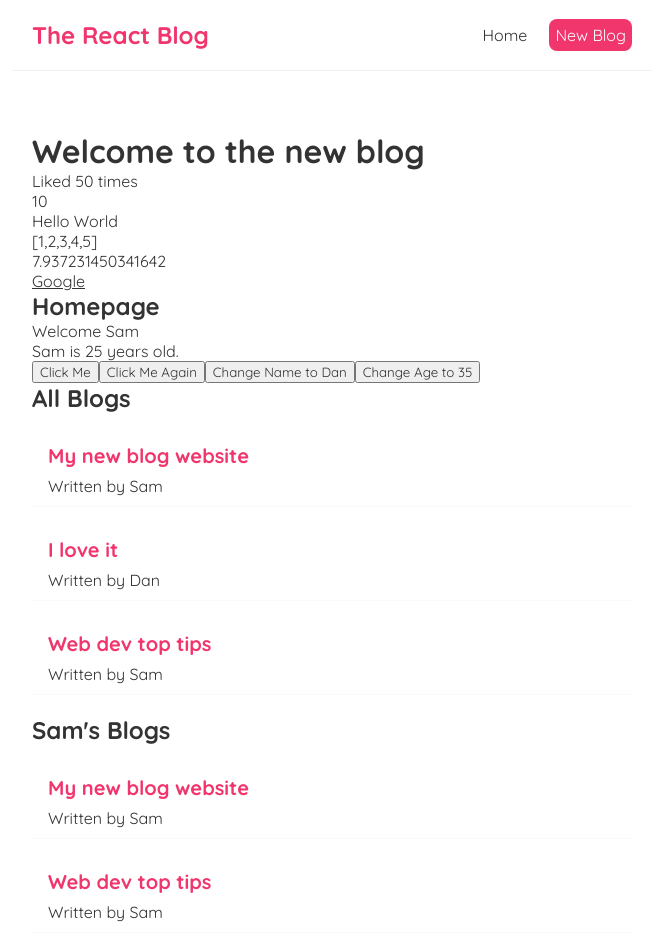
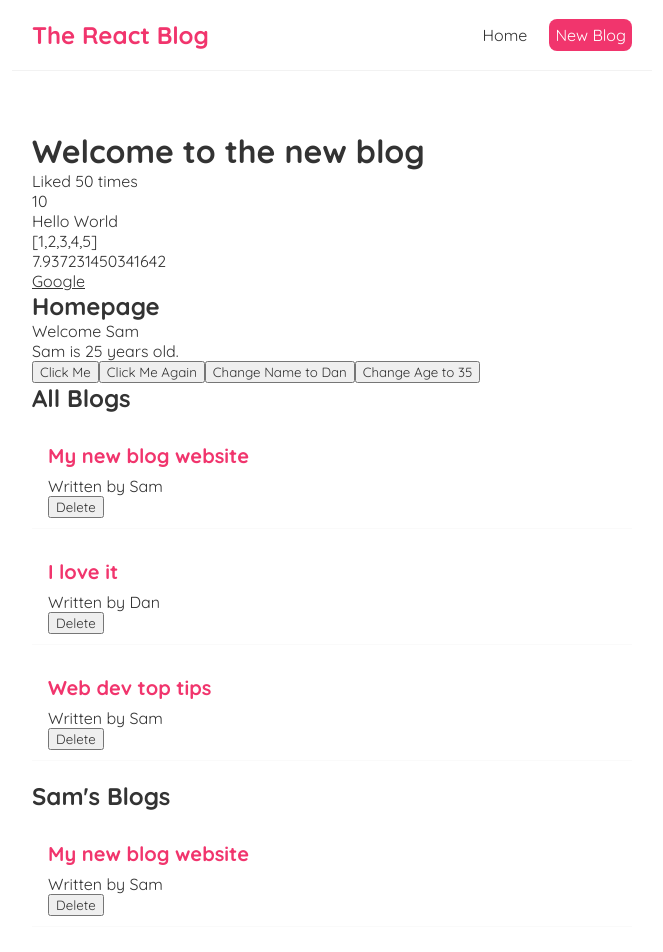
Before and after one commit to Samuel-Dainton/react-blog, a React (Create React App) app: page / in a window 1280 px wide. Shown: the top 952 px of the page, without its empty margins (308-971 px from the left). Built offline with nearby package versions, Linux system fonts and the light colour scheme.

Commit message:
Fake delete function using function as prop

```diff
--- a/src/BlogList.js
+++ b/src/BlogList.js
@@ -1,4 +1,5 @@
-const BlogList = ({blogs, title}) => {
+const BlogList = ({blogs, title, handleDelete}) => {
+
 
     return (
         <div className="blog-list">
@@ -7,6 +8,7 @@
                 <div className="blog-preview" key={blog.id}>
                     <h2>{blog.title}</h2>
                     <p>Written by {blog.author}</p>
+                    <button onClick={()=>handleDelete(blog.id)}>Delete</button>
                 </div>
             ))}
         </div>
--- a/src/Home.js
+++ b/src/Home.js
@@ -20,6 +20,13 @@
         { title: "I love it", body: "lorem ipsum...", author: 'Dan', id: 2 },
         { title: "Web dev top tips", body: "lorem ipsum...", author: 'Sam', id: 3 }
     ]);
+
+
+    const handleDelete = (id) => {
+        const newBlogs = blogs.filter(blog => blog.id !== id);
+        setBlogs(newBlogs);
+        }
+
 
     {/**
     * Where you reference a function, it automatically gains the e (event) obeject as its first param
@@ -60,8 +67,8 @@
 
             <button onClick={changeAge}>Change Age to 35</button>
 
-            <BlogList blogs={blogs} title="All Blogs" />
-            <BlogList blogs={blogs.filter((blog)=>blog.author==="Sam")} title="Sam's Blogs" />
+            <BlogList blogs={blogs} title="All Blogs" handleDelete={handleDelete} />
+            <BlogList blogs={blogs.filter((blog)=>blog.author==="Sam")} title="Sam's Blogs" handleDelete={handleDelete} />
         </div>
     );
 }
```
